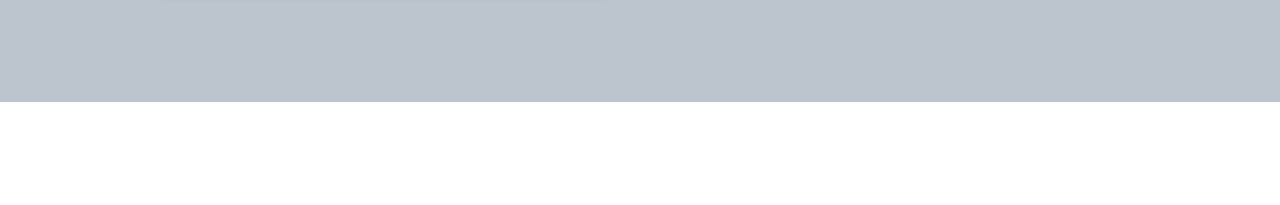
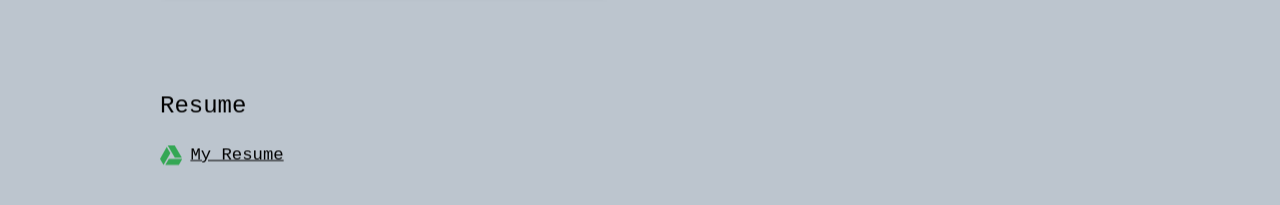
Before and after one commit to Tuangpi/myportfolio, a React (Create React App) app: page /about in a window 1280 px wide. Shown: the part 1601-1806 px from the top of the page. Before the commit the page ends 1703 px from the top, so only its background shows below. Built offline with nearby package versions, Linux system fonts and the light colour scheme.

Commit message:
add resume

```diff
--- a/src/components/About.js
+++ b/src/components/About.js
@@ -11,9 +11,9 @@ import github from "../assets/github.png";
 import jquery from "../assets/jquery.png";
 import java from "../assets/java.png";
 import react from "../assets/react.png";
-import { FontAwesomeIcon } from "@fortawesome/react-fontawesome";
 import { faSmile } from "@fortawesome/free-solid-svg-icons";
 import FadeInSection from "./FadeInSection";
+import { FontAwesomeIcon } from "@fortawesome/react-fontawesome";
 
 export const About = () => {
   return (
@@ -57,7 +57,7 @@ export const About = () => {
         </div>
       </FadeInSection>
       <FadeInSection>
-        <div>
+        <div className="mb-20">
           <h2 className="font-thin text-2xl cursor-default" id="skill">
             Skills
           </h2>
@@ -117,6 +117,25 @@ export const About = () => {
           </div>
         </div>
       </FadeInSection>
+      <FadeInSection>
+        <h2 className="font-thin text-2xl cursor-default mt-5" id="skill">
+          Resume
+        </h2>
+        <a
+          href="https://drive.google.com/file/d/1ZOAyvCM_7GuXisQ0EFxir09_uu-87cC8/view?usp=sharing"
+          className="mt-5 flex justify-start items-center gap-2 underline hover:text-slate-800"
+        >
+          <svg
+            xmlns="http://www.w3.org/2000/svg"
+            viewBox="0 0 512 512"
+            width="1.4rem"
+            className="mysvg"
+          >
+            <path d="M339 314.9L175.4 32h161.2l163.6 282.9H339zm-137.5 23.6L120.9 480h310.5L512 338.5H201.5zM154.1 67.4L0 338.5 80.6 480 237 208.8 154.1 67.4z" />
+          </svg>
+          My Resume
+        </a>
+      </FadeInSection>
     </div>
   );
 };
--- a/src/index.css
+++ b/src/index.css
@@ -31,6 +31,10 @@ body {
   transition: opacity 1000ms ease-out, transform 600ms ease-out,
     visibility 1000ms ease-out;
   will-change: opacity, transform, visibility;
+}
+
+.mysvg {
+  filter: invert(48%) sepia(68%) saturate(439%) hue-rotate(84deg) brightness(98%) contrast(90%);
 }
 
 .fade-in-section.is-visible {
```
Also changed, not shown: src/assets/google-drive.svg (added).
